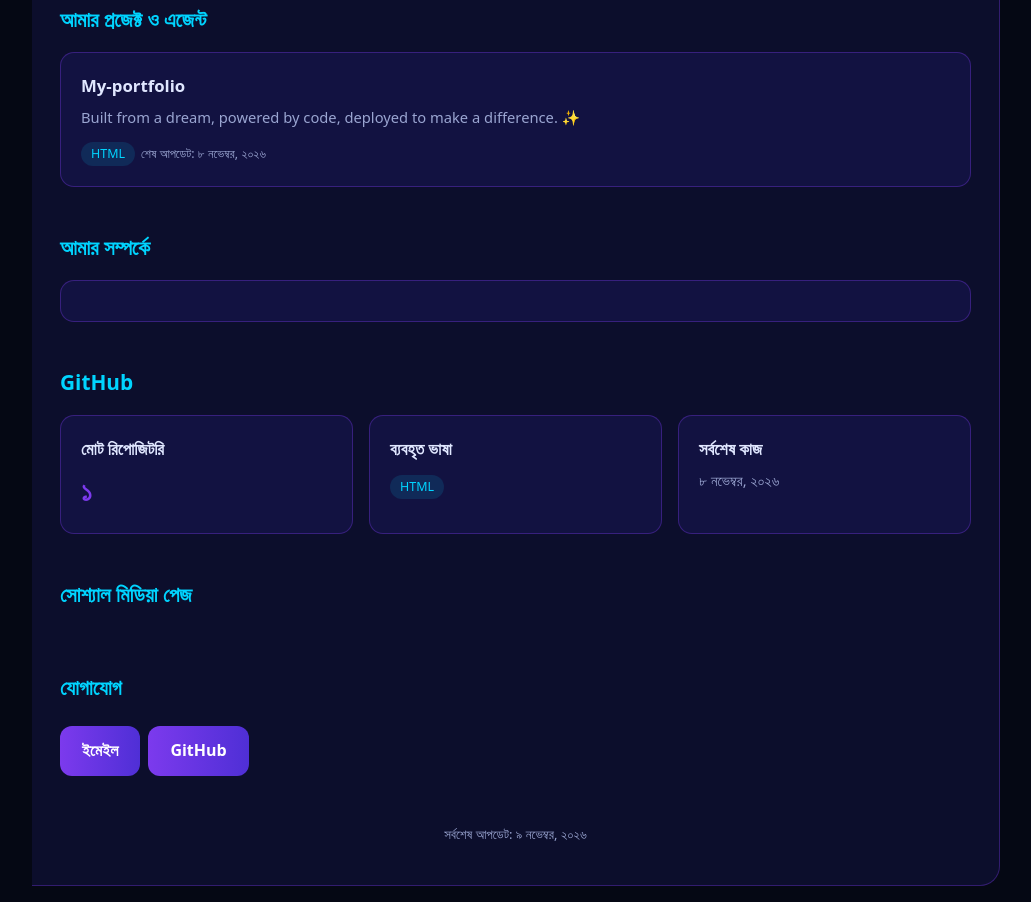
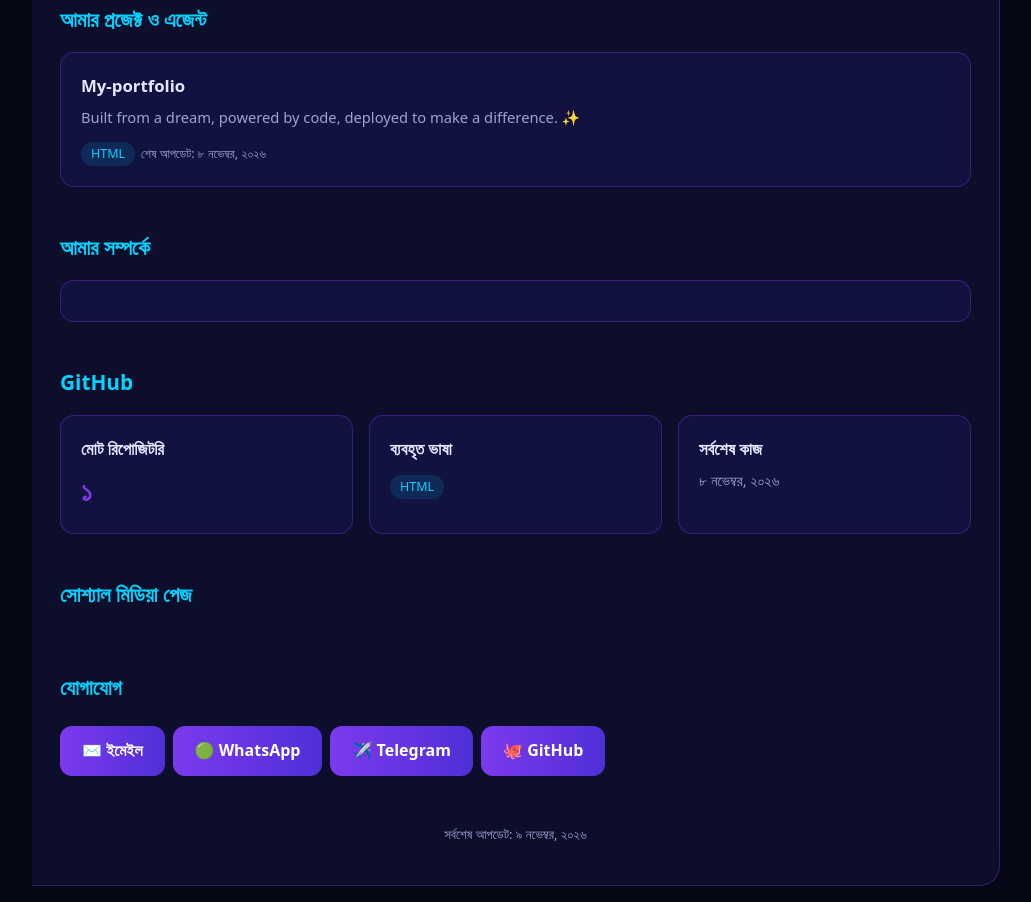
Before and after one commit to Sahadat000/My-portfolio, a plain HTML site: page index.html in a window 1280 px wide. Shown: the part 1188-2090 px from the top of the page, without its empty margins (224-1255 px from the left). Drawn offline with Linux system fonts and the light colour scheme.

Commit message:
Update index.html

```diff
--- a/index.html
+++ b/index.html
@@ -278,8 +278,18 @@ function render(d) {
 
   /* যোগাযোগ */
   const cbox = document.getElementById('contact-links');
-  if (p.email) { const a = el('a', '', 'ইমেইল'); a.href = 'mailto:' + p.email; cbox.append(a); }
-  if (p.github) { const a = el('a', '', 'GitHub'); a.href = safeUrl(p.github); a.target = '_blank'; a.rel = 'noopener'; cbox.append(a); }
+  const add = (label, href, ext) => {
+    const a = el('a', '', label); a.href = href;
+    if (ext) { a.target = '_blank'; a.rel = 'noopener'; }
+    cbox.append(a);
+  };
+  if (p.email) add('✉️ ইমেইল', 'mailto:' + p.email, false);
+  if (p.whatsapp) add('🟢 WhatsApp', 'https://wa.me/' + String(p.whatsapp).replace(/\D/g, ''), true);
+  if (socials.telegram) add('✈️ Telegram', safeUrl(socials.telegram), true);
+  if (socials.facebook) add('📘 Facebook', safeUrl(socials.facebook), true);
+  if (socials.discord) add('💬 Discord', safeUrl(socials.discord), true);
+  if (socials.youtube) add('▶️ YouTube', safeUrl(socials.youtube), true);
+  if (socials.github) add('🐙 GitHub', safeUrl(socials.github), true);
 
   if (d.updated) document.getElementById('updated').textContent = 'সর্বশেষ আপডেট: ' + dateBn(d.updated);
 
```
